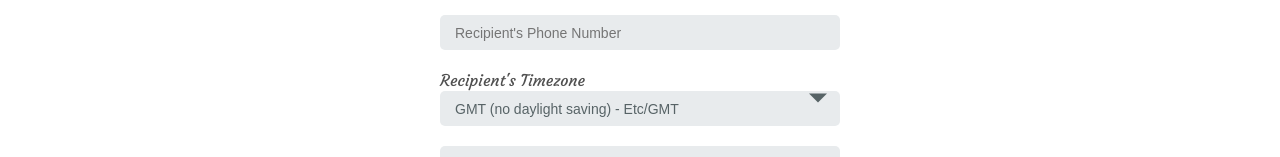
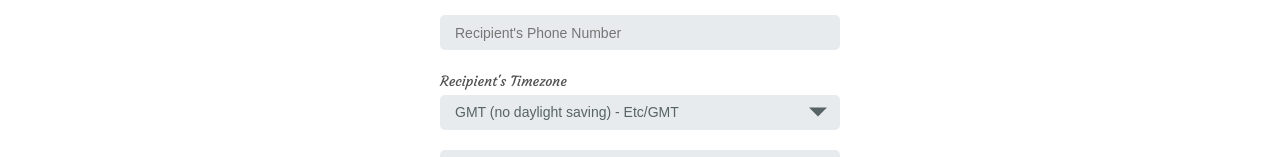
Before and after one commit to alexpricedev/textjoy, a Next.js app: page / in a window 1280 px wide. Shown: the part 662-819 px from the top of the page. Built offline with nearby package versions, Linux system fonts and the light colour scheme.

Commit message:
Added the Netifly lambda dev tools

```diff
--- a/components/Checkout.js
+++ b/components/Checkout.js
@@ -1,10 +1,10 @@
-import React, { useState } from "react";
+import React, { useState } from 'react';
 
-import { collections, timezones } from "../constants";
+import { collections, timezones } from '../constants';
 
 const Checkout = ({ currentCollection, setCollection }) => {
-  const [recipientTimezone, setRecipientTimezone] = useState("Etc/GMT");
-  const [customerEmail, setCustomerEmail] = useState("");
+  const [recipientTimezone, setRecipientTimezone] = useState('Etc/GMT');
+  const [customerEmail, setCustomerEmail] = useState('');
 
   return (
     <div className="wrapper">
@@ -35,17 +35,10 @@ const Checkout = ({ currentCollection, setCollection }) => {
           placeholder="Recipient's Phone Number"
           type="text"
         />
-        {/* <TimezonePicker
-          value={recipientTimezone}
-          onChange={tz => setRecipientTimezone(tz)}
-          inputProps={{
-            placeholder: "Recipient's Timezone",
-            name: "recipientTimezone"
-          }}
-        /> */}
+        <label htmlFor="recipientTimezone">Recipient's Timezone</label>
         <div className="select-wrapper">
-          <label>Recipient's Timezone</label>
           <select
+            id="recipientTimezone"
             name="recipientTimezone"
             onChange={e => {
               setRecipientTimezone(e.target.value);
@@ -86,7 +79,7 @@ const Checkout = ({ currentCollection, setCollection }) => {
         }
 
         select,
-        input[type="text"] {
+        input[type='text'] {
           appearance: none;
           background: #e8ebed;
           border-radius: 5px;
@@ -106,7 +99,7 @@ const Checkout = ({ currentCollection, setCollection }) => {
           border-color: #576366 transparent transparent transparent;
           border-style: solid;
           border-width: 9px 9px 0;
-          content: "";
+          content: '';
           display: block;
           position: absolute;
           right: 13px;
@@ -115,6 +108,12 @@ const Checkout = ({ currentCollection, setCollection }) => {
           height: 0;
           width: 0;
         }
+
+        label {
+          display: inline-block;
+          font-size: 14px;
+          margin: 0 0 4px;
+        }
       `}</style>
     </div>
   );
```
Also changed, not shown: package.json (+6 -2 lines), lambda-src/purchase.js (added), 2 other files (tests, documents, lock files or other folders).
